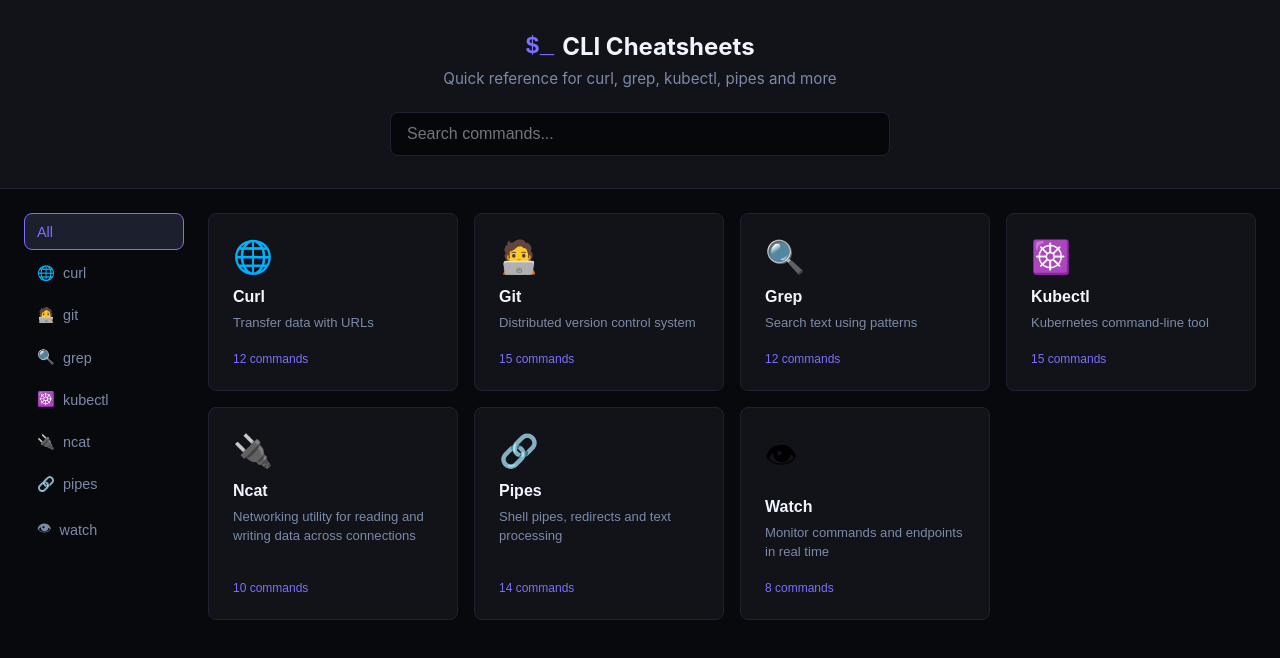
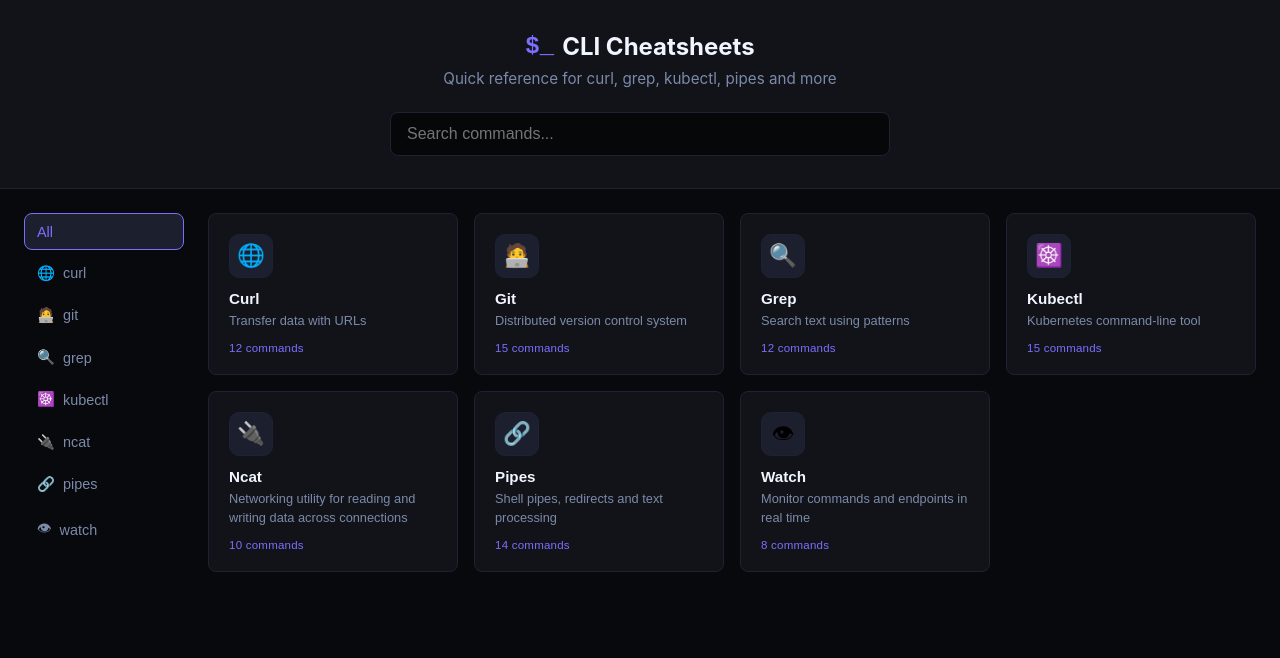
Before and after one commit to LaraujoM/cheatsheets, a SvelteKit app: page / in a window 1280 px wide. Shown: the top 658 px of the page. Built offline with nearby package versions, Linux system fonts and the light colour scheme.

Commit message:
feat: update all design

```diff
--- a/src/routes/+page.svelte
+++ b/src/routes/+page.svelte
@@ -83,9 +83,13 @@
         <div class="hub-grid">
           {#each categories as cat}
             <button class="hub-card" onclick={() => (activeCategory = cat.category)}>
-              <span class="hub-icon">{cat.icon}</span>
-              <h3 class="hub-name">{cat.category}</h3>
-              <p class="hub-desc">{cat.description}</p>
+              <div class="hub-icon-wrap">
+                <span class="hub-icon">{cat.icon}</span>
+              </div>
+              <div class="hub-body">
+                <h3 class="hub-name">{cat.category}</h3>
+                <p class="hub-desc">{cat.description}</p>
+              </div>
               <span class="hub-count">{cat.commands.length} commands</span>
             </button>
           {/each}
@@ -373,7 +377,7 @@
 
   .hub-grid {
     display: grid;
-    grid-template-columns: repeat(auto-fill, minmax(220px, 1fr));
+    grid-template-columns: repeat(auto-fill, minmax(240px, 1fr));
     gap: 1rem;
   }
 
@@ -381,45 +385,82 @@
     background: var(--surface);
     border: 1px solid var(--border);
     border-radius: var(--radius);
-    padding: 1.5rem;
+    padding: 1.25rem;
     display: flex;
     flex-direction: column;
-    align-items: flex-start;
-    gap: 0.5rem;
+    gap: 0.75rem;
     cursor: pointer;
     text-align: left;
-    transition: border-color 0.15s, background 0.15s;
+    transition: border-color 0.2s, box-shadow 0.2s, background 0.2s;
+    position: relative;
+    overflow: hidden;
+  }
+
+  .hub-card::before {
+    content: '';
+    position: absolute;
+    inset: 0;
+    background: linear-gradient(135deg, rgba(124, 111, 255, 0.06) 0%, transparent 60%);
+    opacity: 0;
+    transition: opacity 0.2s;
   }
 
   .hub-card:hover {
     border-color: var(--accent);
     background: var(--surface-hover);
+    box-shadow: 0 0 0 1px rgba(124, 111, 255, 0.15), 0 4px 24px rgba(0, 0, 0, 0.3);
+  }
+
+  .hub-card:hover::before {
+    opacity: 1;
+  }
+
+  .hub-icon-wrap {
+    width: 2.75rem;
+    height: 2.75rem;
+    background: var(--surface-hover);
+    border: 1px solid var(--border);
+    border-radius: 10px;
+    display: flex;
+    align-items: center;
+    justify-content: center;
+    transition: border-color 0.2s;
+  }
+
+  .hub-card:hover .hub-icon-wrap {
+    border-color: rgba(124, 111, 255, 0.4);
   }
 
   .hub-icon {
-    font-size: 2rem;
-    margin-bottom: 0.25rem;
+    font-size: 1.4rem;
+    line-height: 1;
+  }
+
+  .hub-body {
+    display: flex;
+    flex-direction: column;
+    gap: 0.3rem;
+    flex: 1;
   }
 
   .hub-name {
-    font-size: 1rem;
+    font-size: 0.95rem;
     font-weight: 600;
     color: var(--text);
     text-transform: capitalize;
   }
 
   .hub-desc {
-    font-size: 0.82rem;
+    font-size: 0.8rem;
     color: var(--text-muted);
-    line-height: 1.4;
+    line-height: 1.45;
   }
 
   .hub-count {
-    margin-top: auto;
-    padding-top: 0.75rem;
-    font-size: 0.75rem;
+    font-size: 0.72rem;
     color: var(--accent);
     font-weight: 500;
+    letter-spacing: 0.02em;
   }
 
   .empty {
```
